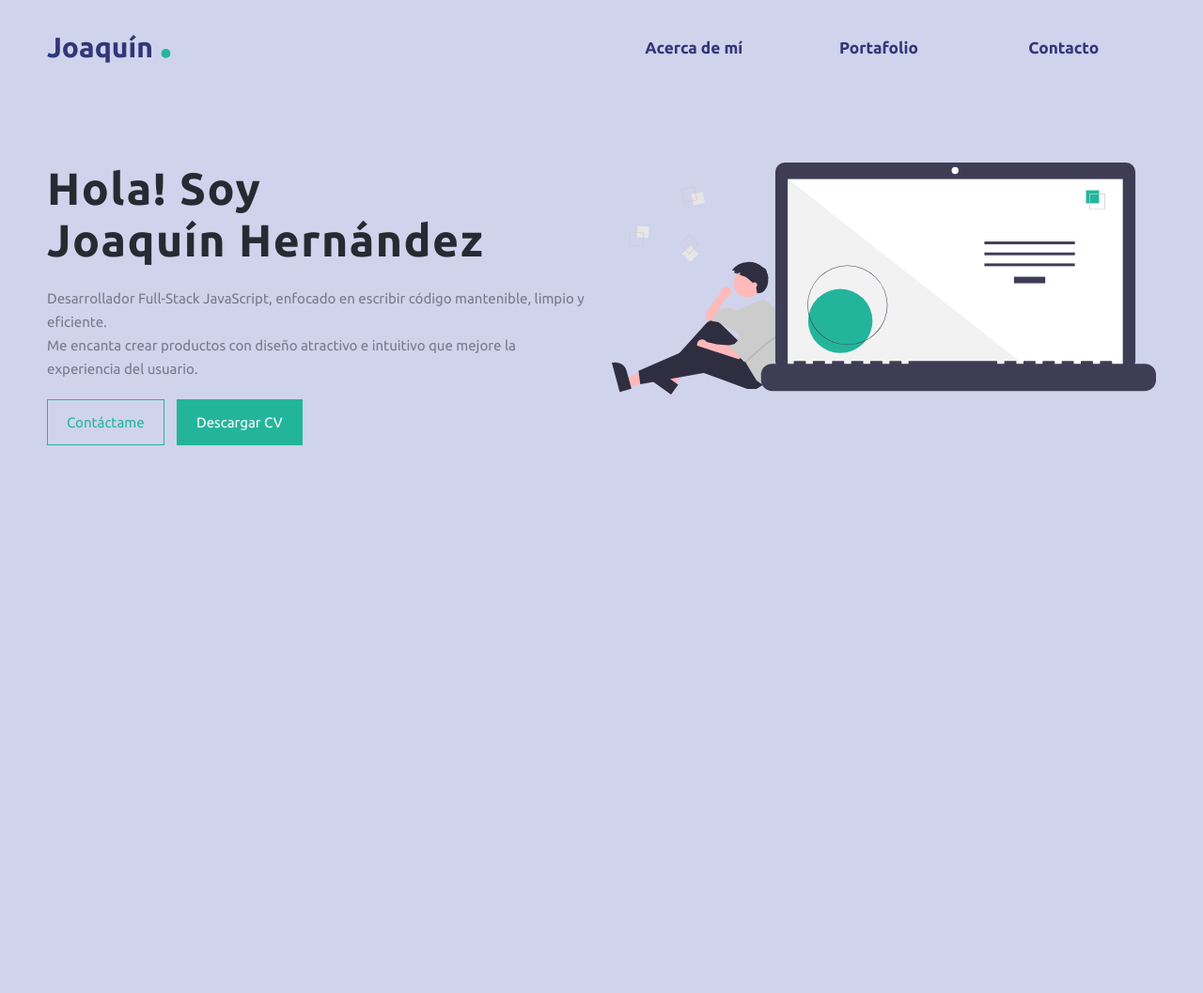
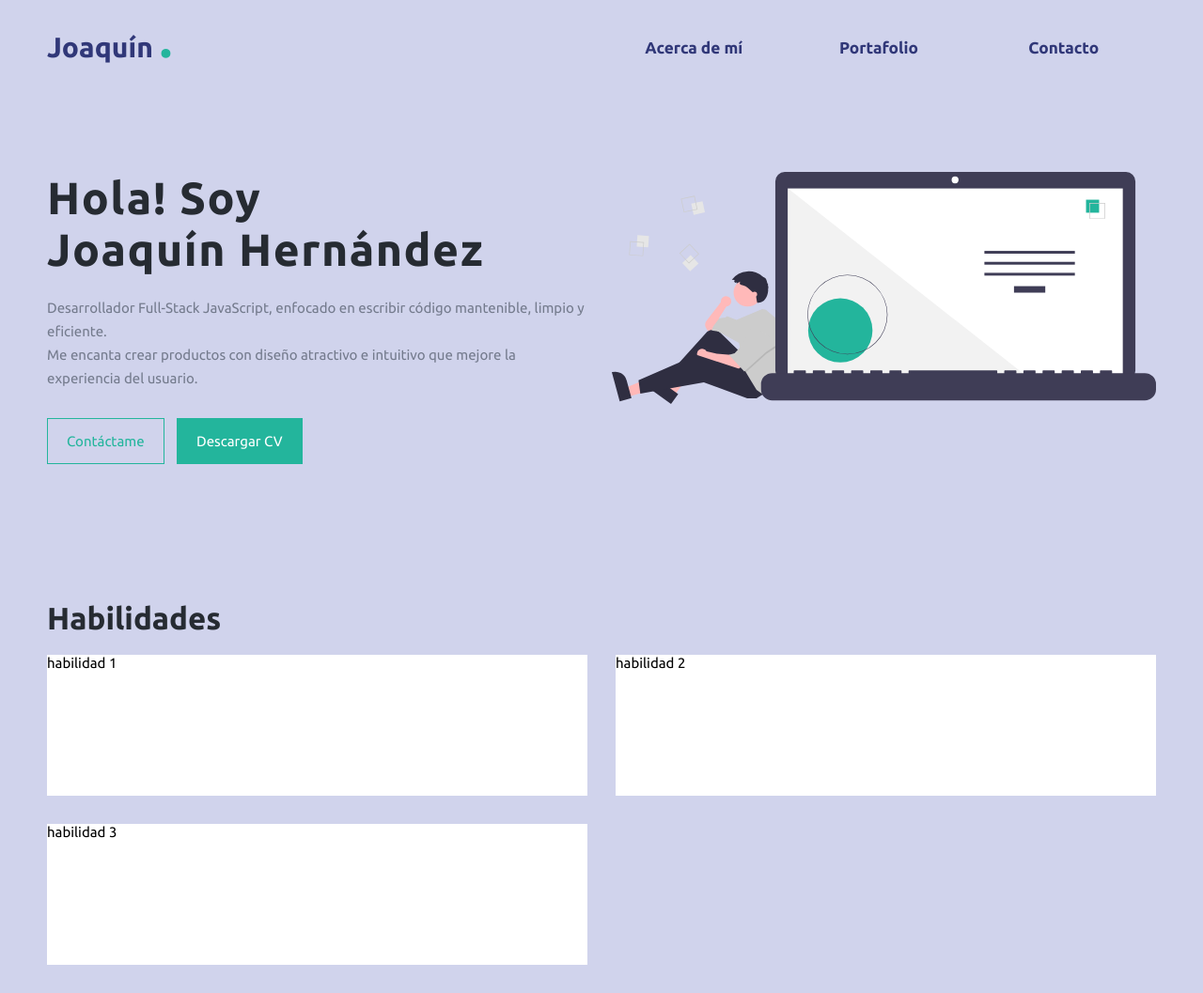
Before and after one commit to joaquinhmtz/joaquinhmtz.github.io, a plain HTML site: page index.html in a window 1280 px wide. Shown: the whole page at 94% size. Before the commit the page ends 800 px from the top, so only its background shows below. Drawn offline with Linux system fonts and the light colour scheme; a web font is replaced by a local one.

```diff
--- a/assets/css/app.css
+++ b/assets/css/app.css
@@ -22,7 +22,16 @@
 }
 
 h1, h2, h3, h4, h5, h6 {
+    font-family: 'Ubuntu-Bold';
     color: var(--title-color);
+}
+
+h1 {
+    font-size: 2.5rem;
+}
+
+h2 {
+    font-size: 2.2rem;
 }
 
 p {
--- a/assets/css/core/main.css
+++ b/assets/css/core/main.css
@@ -1,5 +1,5 @@
 main {
-    padding: 20px 50px;
+    padding: 30px 50px;
     margin-top: 20px;
 }
 
@@ -35,7 +35,7 @@
 }
 
 .btn-actions {
-    padding: 20px 0;
+    padding: 30px 0;
 }
 
 .btn {
@@ -98,10 +98,48 @@
     transform-origin: bottom;
 }
 
+.section-habilities {
+    padding: 10px 50px;
+    margin-top: 35px;
+}
+
+.habilities {
+    width: 100%;
+    display: grid;
+    grid-template-columns: repeat(2, 1fr);
+    padding: 20px 0;
+    grid-column-gap: 2rem;
+    grid-row-gap: 2rem;
+}
+
+.habilities .container-experience {
+    width: 70%;
+    background-color: var(--secondary-color);
+    padding: 1.5rem;
+    display: flex;
+    justify-content: center;
+    align-items: center;
+    flex-direction: column;
+    height: 9rem;
+}
+
+.habilities .container-experience h2,
+.habilities .container-experience p {
+    background-color: var(--secondary-color);
+    color: white;
+}
+
+.container-hability {
+    background-color: white;
+    width: 100%;
+    height: 10rem;
+}
+
 /* Small screens, laptops */
 @media (min-width:769px) {
     main {
         margin-top: 3.5rem;
+        margin-bottom: 3.5rem;
     }
 
     .main-information {
@@ -113,4 +151,8 @@
     .main-information .main-img {
         order: 2;
     }
+
+    .section-habilities {
+        margin-top: 5rem;
+    }
 }
--- a/index.html
+++ b/index.html
@@ -51,6 +51,25 @@
         </div>
     </main>
 
+    <section class="section-habilities">
+        <h2>Habilidades</h2>
+        <div class="habilities">
+            <!-- <div class="container-experience">
+                <h2>3 +</h2>
+                <p>Años de  <br> experiencia <br> laboral</p>
+            </div> -->
+            <div class="container-hability">
+                habilidad 1
+            </div>
+            <div class="container-hability">
+                habilidad 2
+            </div>
+            <div class="container-hability">
+                habilidad 3
+            </div>
+        </div>
+    </section>
+
 
     <script src="./assets/js/menu.js"></script>
 </body>
```
